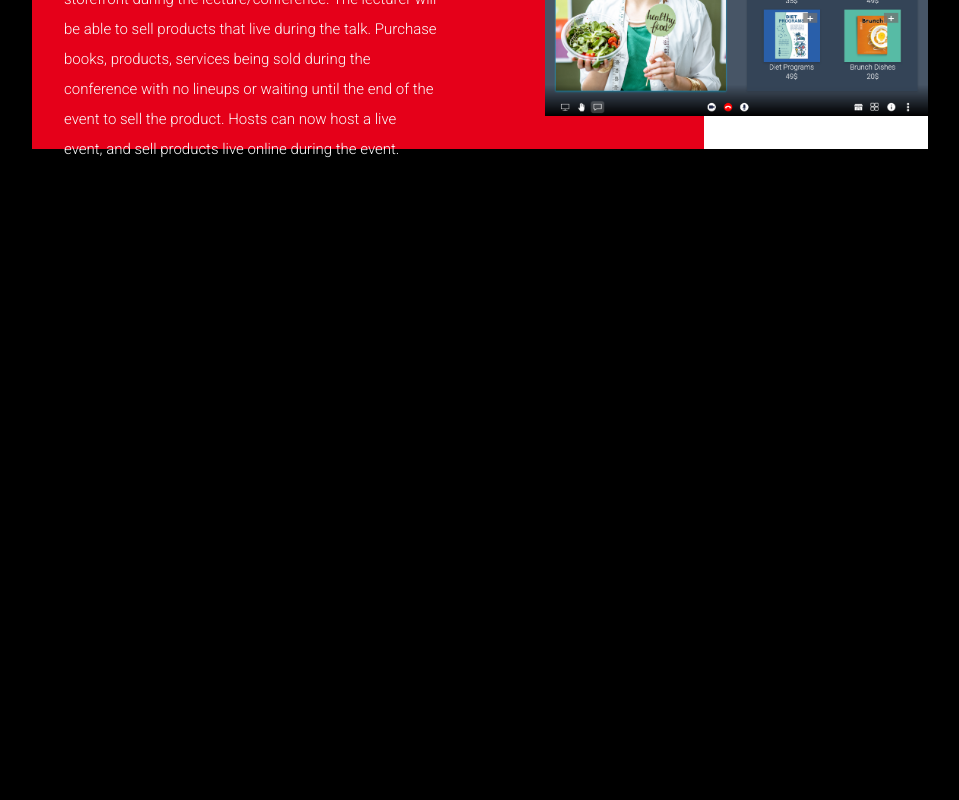
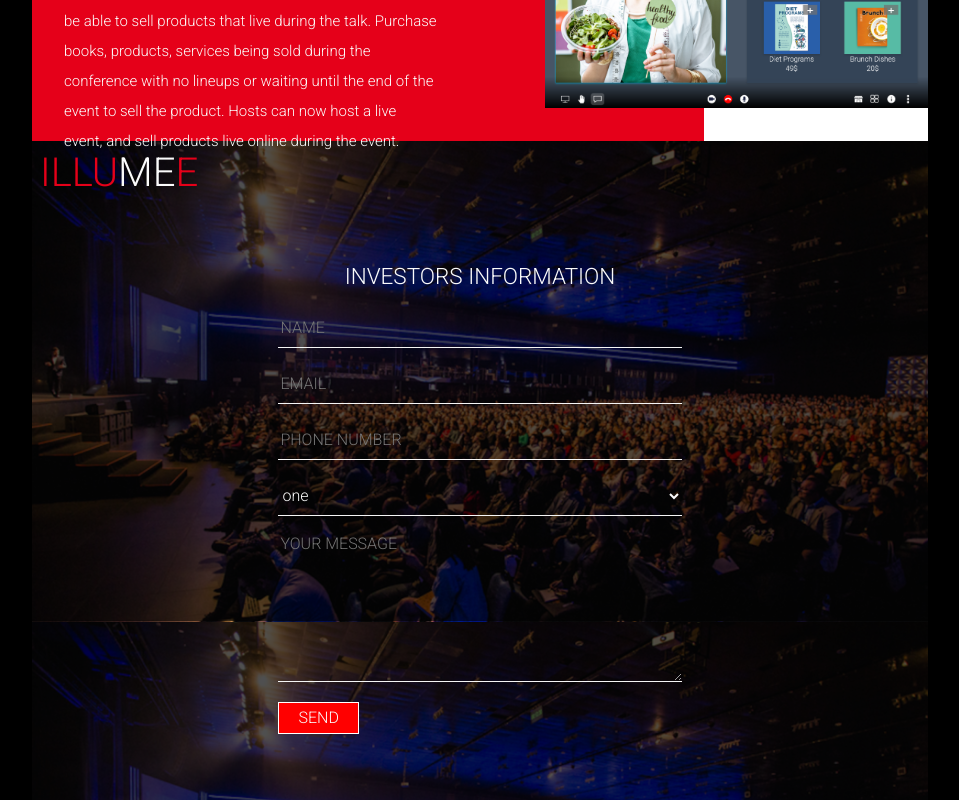
Before and after one commit to Pratha-Me/Illumee, a React (Create React App) app: page / in a window 1280 px wide. Shown: the part 1926-2726 px from the top of the page, without its empty margins (160-1119 px from the left). Before the commit the page ends 2090 px from the top, so only its background shows below. Built offline with nearby package versions, Linux system fonts and the light colour scheme.

Commit message:
Form is added

```diff
--- /dev/null
+++ b/src/pages/form/FormFooter.js
@@ -0,0 +1,36 @@
+import React, { useState } from "react"
+
+const FormFooter = (props) => {
+
+    const [name, setName] = useState(null);
+
+    const handleSubmit = (event) => {
+        console.log(event.target);
+    }
+
+    return (
+        <div className="formComp">
+            <h1> ILLU<span>ME</span>E </h1>
+
+            <div className="form">
+                <h2> INVESTORS INFORMATION</h2>
+                <form onSubmit={handleSubmit} id="form-post">
+                    <input type="text" name="name" id="name" placeholder="NAME"></input>
+                    <input type="email" name="email" id="email" placeholder="EMAIL"></input>
+                    <input type="text" pattern="[0-9]+" name="number" id="number" placeholder="PHONE NUMBER"></input>
+                    <select name="reason" id="reason">
+                        <option value="one"> one</option>
+                        <option value="two"> two</option>
+                        <option value="three"> three</option>
+                        <option value="four"> four</option>
+                    </select>
+                    <textarea name="message" id="message" placeholder="YOUR MESSAGE"></textarea>
+                    <input type="submit" id="btn" name="button" value="SEND"></input>
+                </form>
+            </div>
+
+        </div>
+    )
+}
+
+export default FormFooter;
--- a/src/pages/landingPage/Home.js
+++ b/src/pages/landingPage/Home.js
@@ -13,6 +13,7 @@ import icon4 from '../../images/Icon ionic-ios-time.png';
 
 import GreyComp from './landingPageComp/GreyComp';
 import RedRelativeComp from './landingPageComp/RedRelativeComp';
+import FormFooter from '../form/FormFooter';
 
 export default class Home extends Component {
 
@@ -91,6 +92,8 @@ export default class Home extends Component {
 
                     <GreyComp image= {this.state.greyComp.image2} alt= {this.state.greyComp.alt2} text= {this.state.greyComp.text2}/>
                     <RedRelativeComp image={this.state.redRelativeComp.image2} alt= {this.state.redRelativeComp.alt2} text={this.state.redRelativeComp.text2}/>
+                    <FormFooter></FormFooter>
+
                 </div>
             </React.Fragment>
         )
--- /dev/null
+++ b/src/styles/formFooter.css
@@ -0,0 +1,61 @@
+.formComp {
+    background-image: url("../images/Group\ 992.png");
+    background-size: contain;
+    padding-bottom: 50px;
+}
+
+.formComp h1 {
+    color: var(--color-red1);
+    margin: 0;
+    padding: 0.5rem;
+    font-family: var(--font-family-para);
+    font-weight: lighter;
+    font-size: 2.5rem;
+}
+
+.formComp h1 > span {
+    color: var(--text-white);
+}
+
+.formComp .form {
+    display: flex;
+    flex-direction: column;
+    justify-content: space-between;
+    align-items: center;
+}
+
+.form {
+    width: 45%;
+    margin: auto;
+    padding-top: 2.5rem;
+}
+
+.form h2 {
+    color: var(--text-white);
+    font-family: var(--font-family-para);
+    font-weight: lighter;
+}
+
+.form form > * {
+    width: 100%;
+    height: 2.5rem;
+    margin-bottom: 1rem;
+    color: var(--text-white);
+    font-family: var(--font-family-para);
+    font-weight: 200;
+    font-size: 1rem;
+    border-style: none;
+    border-bottom: 1px solid whitesmoke ;
+    background-color: transparent;
+}
+
+.form form > #message{
+    height: 150px;
+}
+
+.form form > #btn{
+    background-color: red;
+    width: 20%;
+    height: 2rem;
+    border: 1px solid white ;
+}
--- a/src/styles/style.css
+++ b/src/styles/style.css
@@ -1,6 +1,7 @@
 @import url("./constant.css");
 @import url("./greyCompStyle.css");
 @import url("./redRelativeCompStyle.css");
+@import url("./formFooter.css");
 
 *{
     box-sizing: border-box;
@@ -109,7 +110,7 @@ div.input-div {
     color: var(--color-red2);
     text-align: left;
     padding-left: 2rem;
-    margin-top: 2.75rem;
+    margin-top: 2.25rem;
     margin-bottom: 1rem;
 }
 
```
